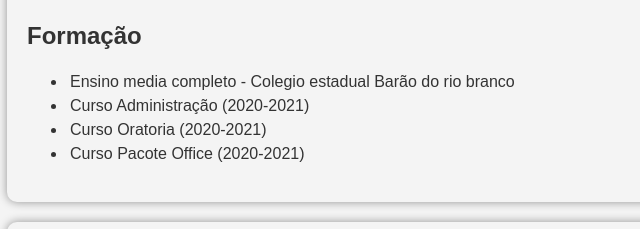
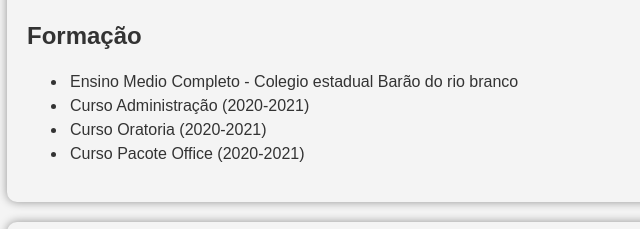
Before and after one commit to matheusolavo/curriculo, a plain HTML site: page index.html in a window 1280 px wide. Shown: the part 738-967 px from the top of the page, 13-653 px from the left. Drawn offline with Linux system fonts and the light colour scheme.

Commit message:
atualização curriculo

```diff
--- a/index.html
+++ b/index.html
@@ -30,7 +30,7 @@
     <section id="formação">
         <h2>Formação</h2>
         <ul>
-            <li>Ensino media completo - Colegio estadual Barão do rio branco</li>
+            <li>Ensino Medio Completo - Colegio estadual Barão do rio branco</li>
             <li>Curso Administração (2020-2021)</li>
             <li>Curso Oratoria (2020-2021)</li>
             <li>Curso Pacote Office (2020-2021)</li>
```
